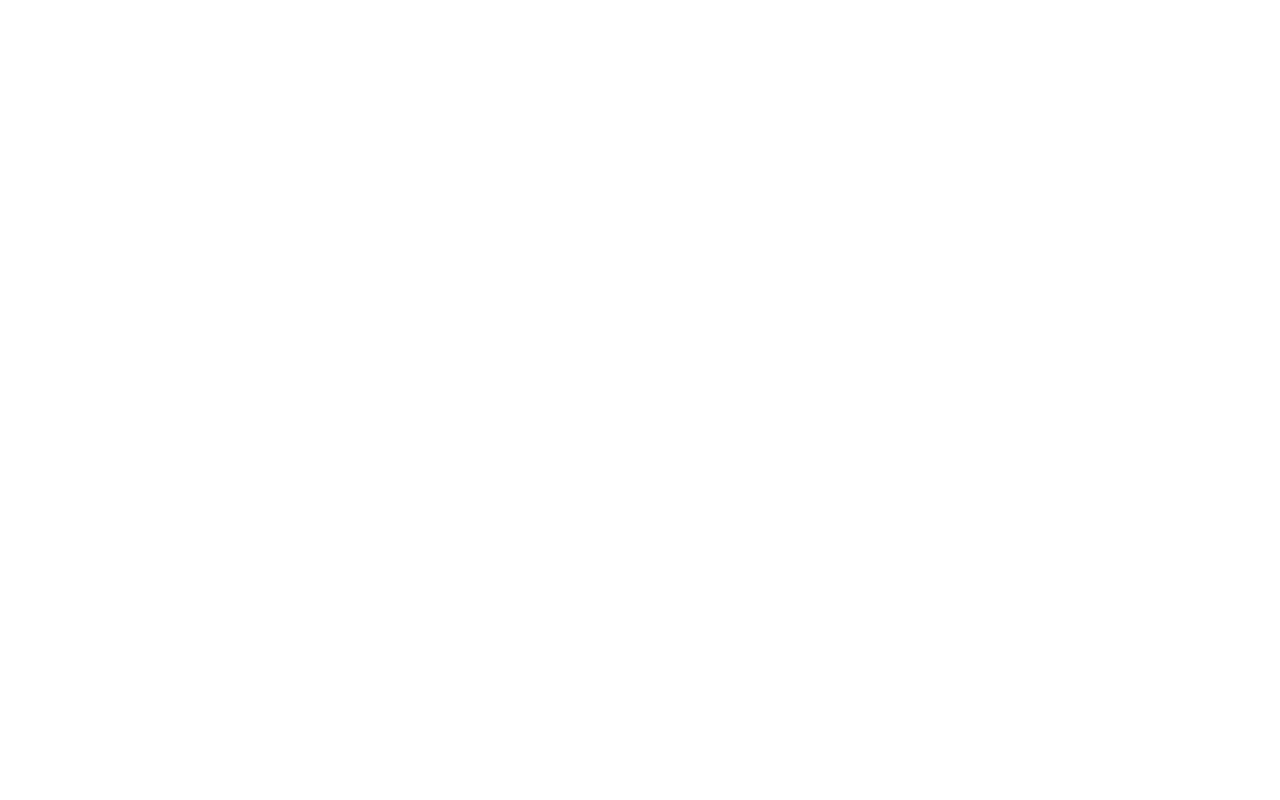
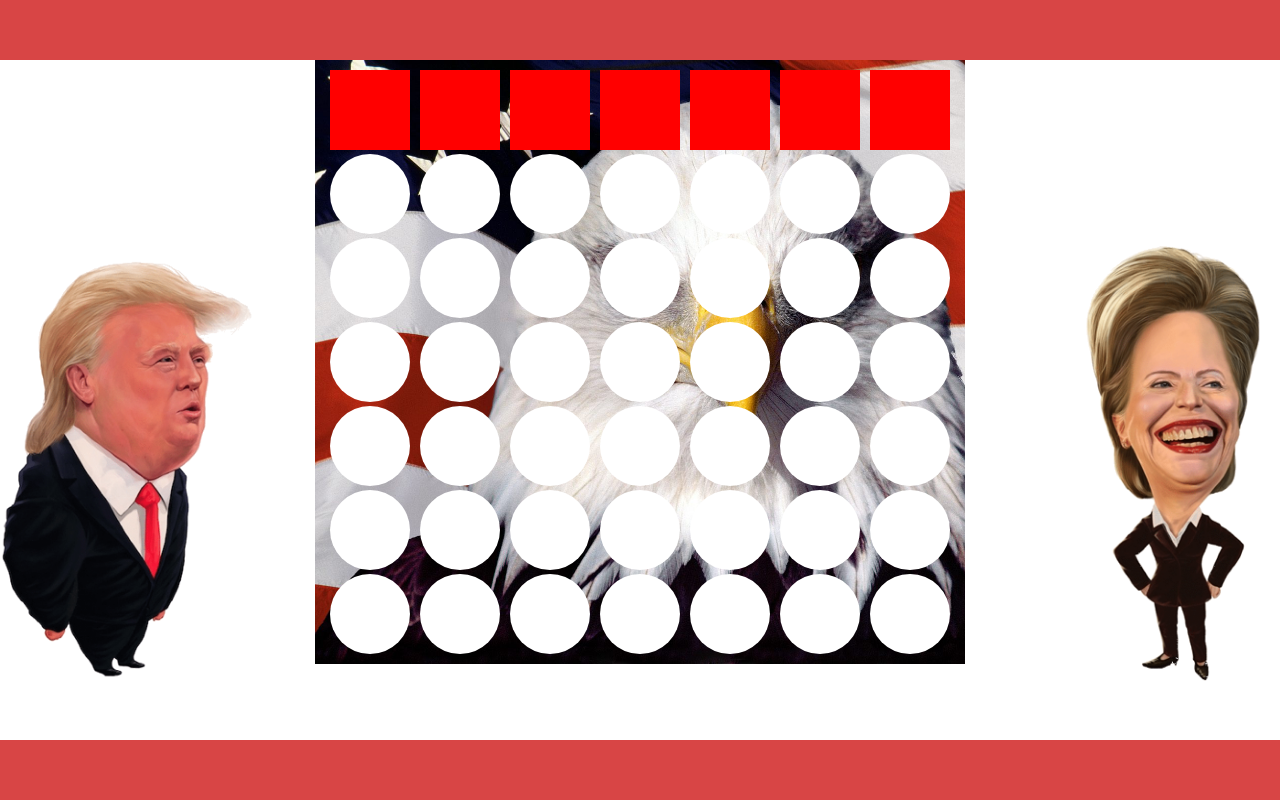
Before and after one commit to thalsted/projectOne-GA, a plain HTML site: page index.html in a window 1280 px wide. Drawn offline with Linux system fonts and the light colour scheme.

Commit message:
add board

```diff
--- a/index.html
+++ b/index.html
@@ -7,9 +7,19 @@
   <link rel="stylesheet" href="style.css">
 </head>
 <body>
-
-
+  <header></header>
+  <div id="container">
+    <img src="images/trump-sidebar.gif" class="sidebar" id="trump-sidebar">
+    <img src="images/hillary-sidebar.gif" class="sidebar" id="hillary-sidebar">
+    <div id="board"></div>
+  </div>
+  <footer></footer>
   <script src="jquery.js" type="text/javascript"></script>
   <script src="script.js" type="text/javascript"></script>
 </body>
+<!-- Images from:
+http://feelgrafix.com/data/america/America-11.jpg
+https://pt.dreamstime.com/foto-editorial-trunfo-contra-o-encaixotamento-da-eleio-de-hillary-image74975341
+http://www.ctnewsjunkie.com/archives/entry/op-ed_trump_hillary_will_prevail_here_but_if_trumps_the_gop_nominee/
+ -->
 </html>
--- a/script.js
+++ b/script.js
@@ -1,6 +1,26 @@
 $(document).ready(function(){
-console.log('JS Loaded.')
+  console.log('JavaScript loaded.')
+
+  var makeBoard = function() {
+    var $block = $('<div class="block"></div>');
+
+    for (var i = 0; i < 7; i++) {
+      var $picker = $('<div class="picker"></div>');
+      $picker.attr('data-column',i)
+      $('#board').append($picker)
+    }
+
+    for (var r = 0; r < 6; r++) {
+      for (var c = 0; c < 7; c++) {
+        var $block = $('<div class="block"></div>');
+        $block
+          .attr('data-column',c)
+          .attr('data-row',r)
+        $('#board').append($block)
+      }
+    }
+  }
 
 
-
+  makeBoard();
 })
--- a/style.css
+++ b/style.css
@@ -0,0 +1,78 @@
+body {
+  margin: 0;
+}
+
+header, footer{
+  height: 60px;
+  width: 100%;
+  animation: rwb 5s linear infinite;
+}
+
+footer {
+  position: absolute;
+  width: 100%;
+  bottom: 0px;
+}
+
+#container {
+  height: 604px;
+}
+
+#board {
+  height: 584px;
+  width: 630px;
+  margin: 0 auto;
+  padding: 10px;
+  background-image: url('images/America-11bg.jpg');
+  background-size: cover;
+}
+
+.sidebar {
+  display: inline-block;
+  margin: 0;
+}
+
+#trump-sidebar {
+  float: left;
+  width: 20%;
+  margin-top: 200px;
+}
+
+#hillary-sidebar {
+  float: right;
+  width: 15%;
+  margin-top: 184px;
+  margin-right: 15px;
+}
+
+.picker {
+  display: inline-block;
+  margin: 0 5px;
+  height: 80px;
+  width: 80px;
+  background-color: red;
+}
+
+.block {
+  display: inline-block;
+  margin: 0 5px;
+  height: 80px;
+  width: 80px;
+  border-radius: 50%;
+  background-color: white;
+}
+
+@keyframes rwb {
+     0% {
+    background-color: #d84545;
+  } 25% {
+    background-color: #f4f4f4;
+  } 50% {
+      background-color: #295fbc;
+  } 75% {
+      background-color: #f4f4f4;
+  } 100% {
+      background-color: #d84545;
+  }
+
+}
```
Also changed, not shown: images/America-11bg.jpg (added), images/clinton-alligator.png (deleted), images/hillary-piece.gif (added), images/hillary-sidebar.gif (added), images/trump-alligator.png (deleted), images/trump-piece.gif (added), images/trump-sidebar.gif (added), 2 other files.
